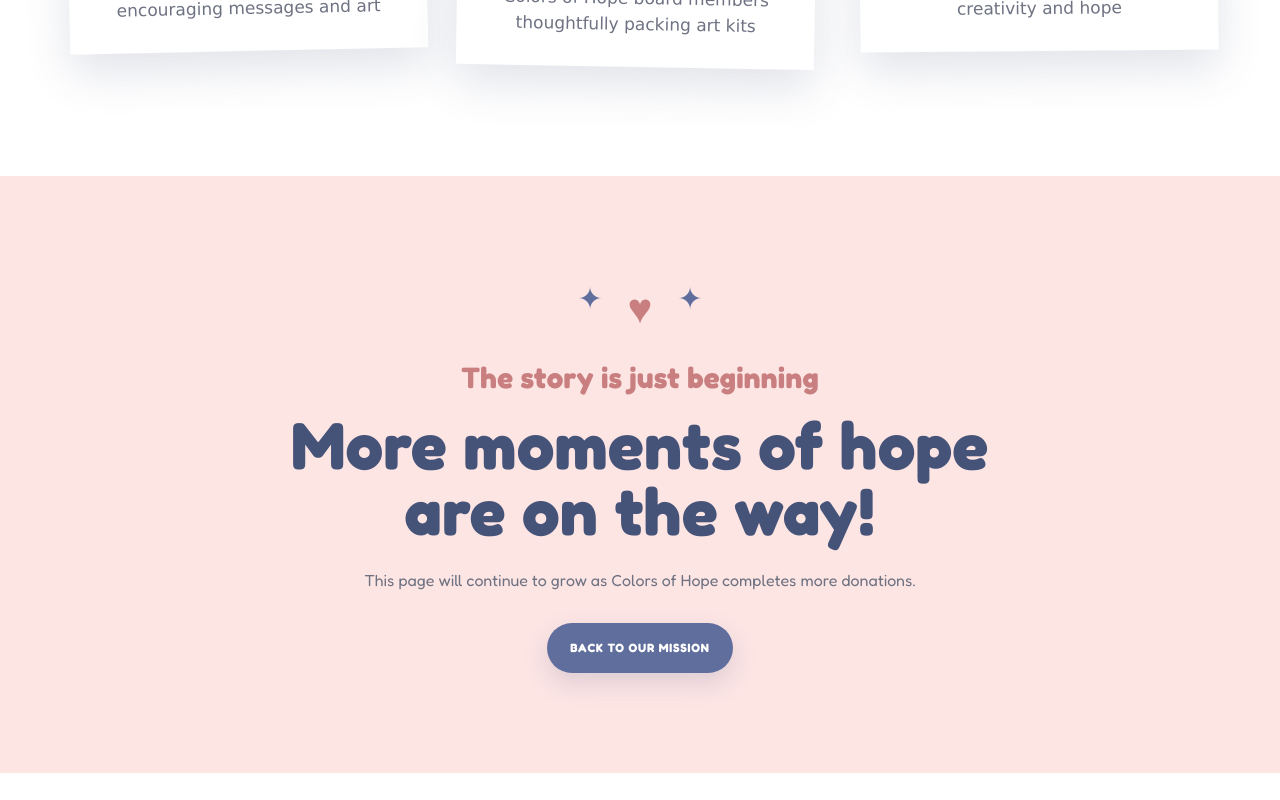
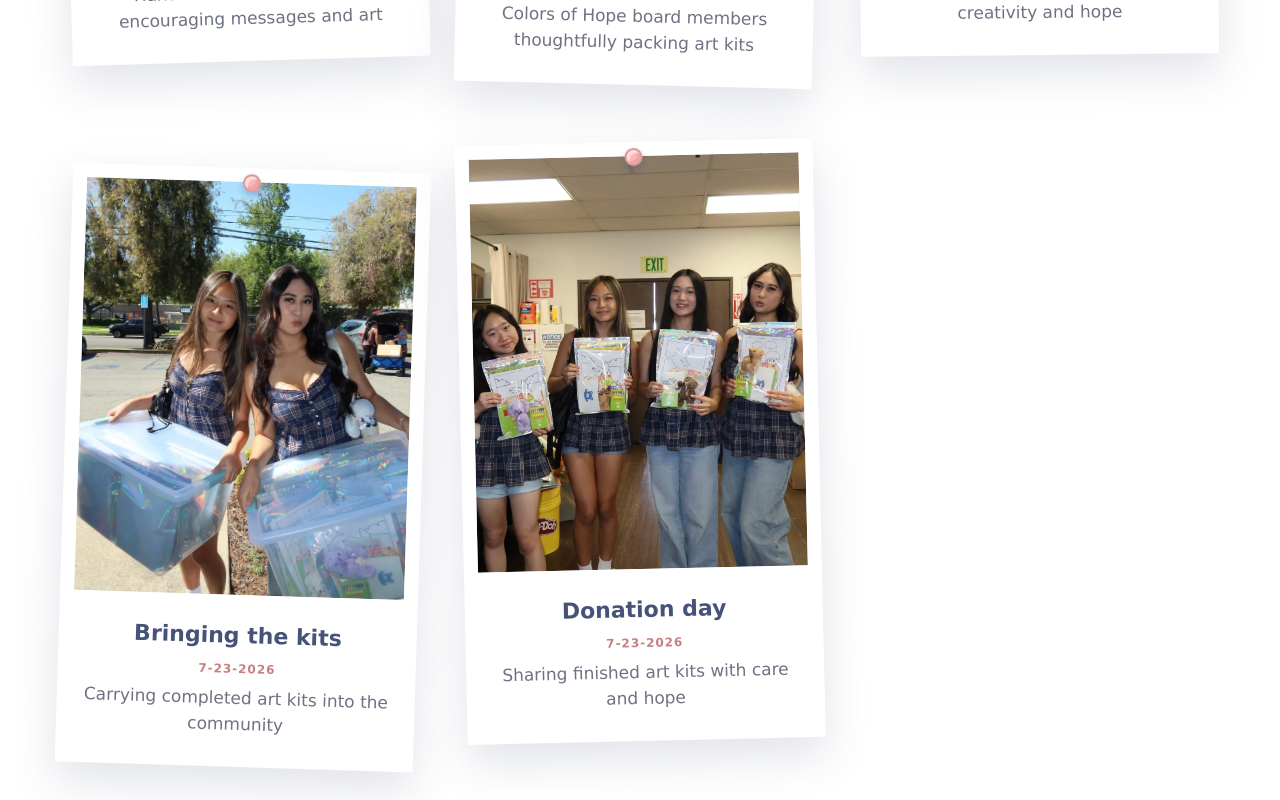
Before and after one commit to katherinewhu-coh/colorsofhopedb, a Next.js app: page /impact in a window 1280 px wide. Shown: the part 1620-2420 px from the top of the page. Built offline with nearby package versions, Linux system fonts and the light colour scheme.

Commit message:
Add pinned donation Polaroids

```diff
--- a/app/globals.css
+++ b/app/globals.css
@@ -718,8 +718,9 @@ a {
 .polaroid-grid {
   align-items: start;
   display: grid;
-  gap: clamp(24px, 3vw, 44px);
+  column-gap: clamp(24px, 3vw, 44px);
   grid-template-columns: repeat(3, minmax(0, 1fr));
+  row-gap: clamp(60px, 7vw, 92px);
 }
 
 .polaroid-card {
@@ -727,15 +728,42 @@ a {
   box-shadow: 0 18px 45px rgba(70, 83, 121, 0.16);
   margin: 0;
   padding: 14px 14px 30px;
-  transform: rotate(-1.2deg);
+  position: relative;
+  transform: translateY(10px) rotate(-1.7deg);
+}
+
+.polaroid-card::before {
+  background: var(--pink);
+  border: 2px solid rgba(201, 127, 128, 0.5);
+  border-radius: 50%;
+  box-shadow:
+    inset -3px -3px 0 rgba(201, 127, 128, 0.3),
+    inset 3px 3px 0 rgba(255, 255, 255, 0.55),
+    0 4px 7px rgba(70, 83, 121, 0.3);
+  content: "";
+  height: 18px;
+  left: 50%;
+  position: absolute;
+  top: 6px;
+  transform: translateX(-50%);
+  width: 18px;
+  z-index: 3;
 }
 
 .polaroid-card:nth-child(2) {
-  transform: translateY(16px) rotate(1deg);
+  transform: translateY(34px) rotate(1.4deg);
 }
 
 .polaroid-card:nth-child(3) {
-  transform: rotate(-0.5deg);
+  transform: translateY(4px) rotate(-0.6deg);
+}
+
+.polaroid-card:nth-child(4) {
+  transform: translateY(28px) rotate(1.8deg);
+}
+
+.polaroid-card:nth-child(5) {
+  transform: translateY(2px) rotate(-1.3deg);
 }
 
 .polaroid-photo {
@@ -954,7 +982,9 @@ a {
   }
 
   .polaroid-card:nth-child(2),
-  .polaroid-card:nth-child(3) {
+  .polaroid-card:nth-child(3),
+  .polaroid-card:nth-child(4),
+  .polaroid-card:nth-child(5) {
     transform: none;
   }
 
--- a/app/impact/page.tsx
+++ b/app/impact/page.tsx
@@ -20,6 +20,18 @@ const donationStories = [
     alt: "Completed Colors of Hope art kits ready for donation",
     title: "Art kits",
     description: "Finished art kits ready to inspire creativity and hope",
+  },
+  {
+    src: "/impact-donating.webp",
+    alt: "Colors of Hope members carrying bins of art kits to donate",
+    title: "Bringing the kits",
+    description: "Carrying completed art kits into the community",
+  },
+  {
+    src: "/impact-donation.webp",
+    alt: "Colors of Hope members holding completed art kits on donation day",
+    title: "Donation day",
+    description: "Sharing finished art kits with care and hope",
   },
 ];
 
```
Also changed, not shown: public/impact-donating.webp (added), public/impact-donation.webp (added).
